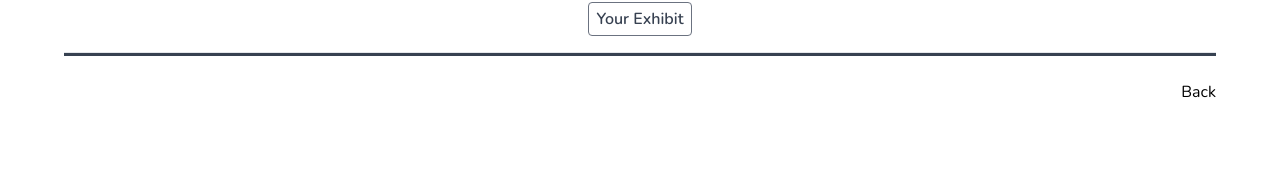
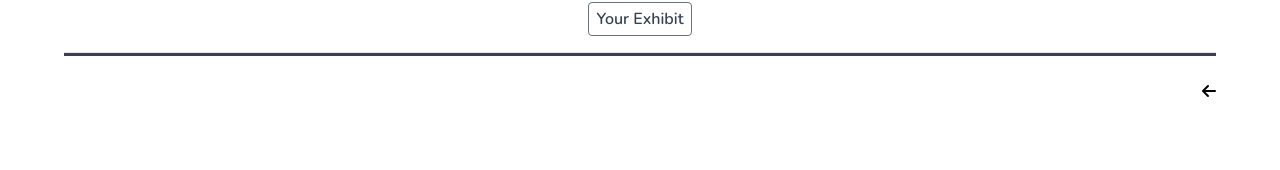
Before and after one commit to CraigAT1181/curator, a React (Vite) app: page /your-exhibit in a window 1280 px wide. Shown: the part 134-304 px from the top of the page. Built offline with nearby package versions, Linux system fonts and the light colour scheme; the HTML template or start-up script is replaced by a standard one.

Commit message:
Changed back button to icon

```diff
--- a/src/components/ObjectPageCleveland.jsx
+++ b/src/components/ObjectPageCleveland.jsx
@@ -56,7 +56,11 @@ export default function ObjectPageCleveland() {
   return (
     <div className="grid gap-3">
       <div className="flex justify-end mb-2">
-        <button onClick={() => navigate(-1)}>Back</button>
+        <button
+          title="Back button"
+          onClick={() => navigate(-1)}>
+          <i className="fa-solid fa-arrow-left"></i>
+        </button>
       </div>
 
       <div>
--- a/src/components/ObjectPageMet.jsx
+++ b/src/components/ObjectPageMet.jsx
@@ -56,7 +56,11 @@ export default function ObjectPageMet() {
   return (
     <div className="grid gap-3">
       <div className="flex justify-end mb-2">
-        <button onClick={() => navigate(-1)}>Back</button>
+        <button
+          title="Back button"
+          onClick={() => navigate(-1)}>
+          <i className="fa-solid fa-arrow-left"></i>
+        </button>
       </div>
       <div>
         {exhibitObject &&
--- a/src/components/YourExhibit.jsx
+++ b/src/components/YourExhibit.jsx
@@ -10,7 +10,11 @@ export default function YourExhibit() {
   return (
     <div>
       <div className="flex justify-end mb-4">
-        <button onClick={() => navigate(-1)}>Back</button>
+        <button
+          title="Back button"
+          onClick={() => navigate(-1)}>
+          <i className="fa-solid fa-arrow-left"></i>
+        </button>
       </div>
       {userExhibit.length === 0 && (
         <div className="flex text-center h-80 items-center md:justify-center">
```
